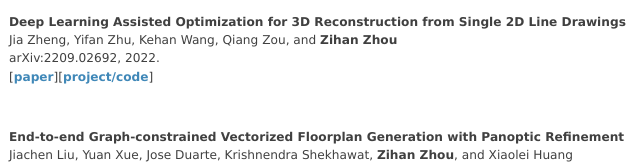
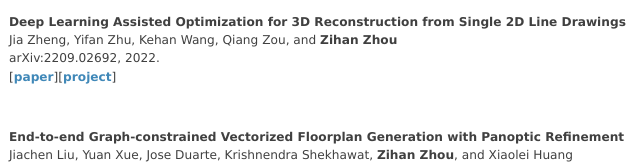
Before and after one commit to zihan-z/zihan-z.github.io, a plain HTML site: page index.html in a window 1280 px wide. Shown: the part 638-800 px from the top of the page, 365-1005 px from the left. Drawn offline with Linux system fonts and the light colour scheme.

Commit message:
Update index.html

```diff
--- a/index.html
+++ b/index.html
@@ -61,7 +61,7 @@
 					<b>Deep Learning Assisted Optimization for 3D Reconstruction from Single 2D Line Drawings</b><br>
 					Jia Zheng, Yifan Zhu, Kehan Wang, Qiang Zou, and <b>Zihan Zhou</b><br>
 					arXiv:2209.02692, 2022.	<br>
-					[<a href="arXiv:2209.02692">paper</a>][<a href="https://manycore-research.github.io/cstr/">project/code</a>]
+					[<a href="arXiv:2209.02692">paper</a>][<a href="https://manycore-research.github.io/cstr/">project</a>]
 				  </p>
 			  </td>
 			</tr>
```
